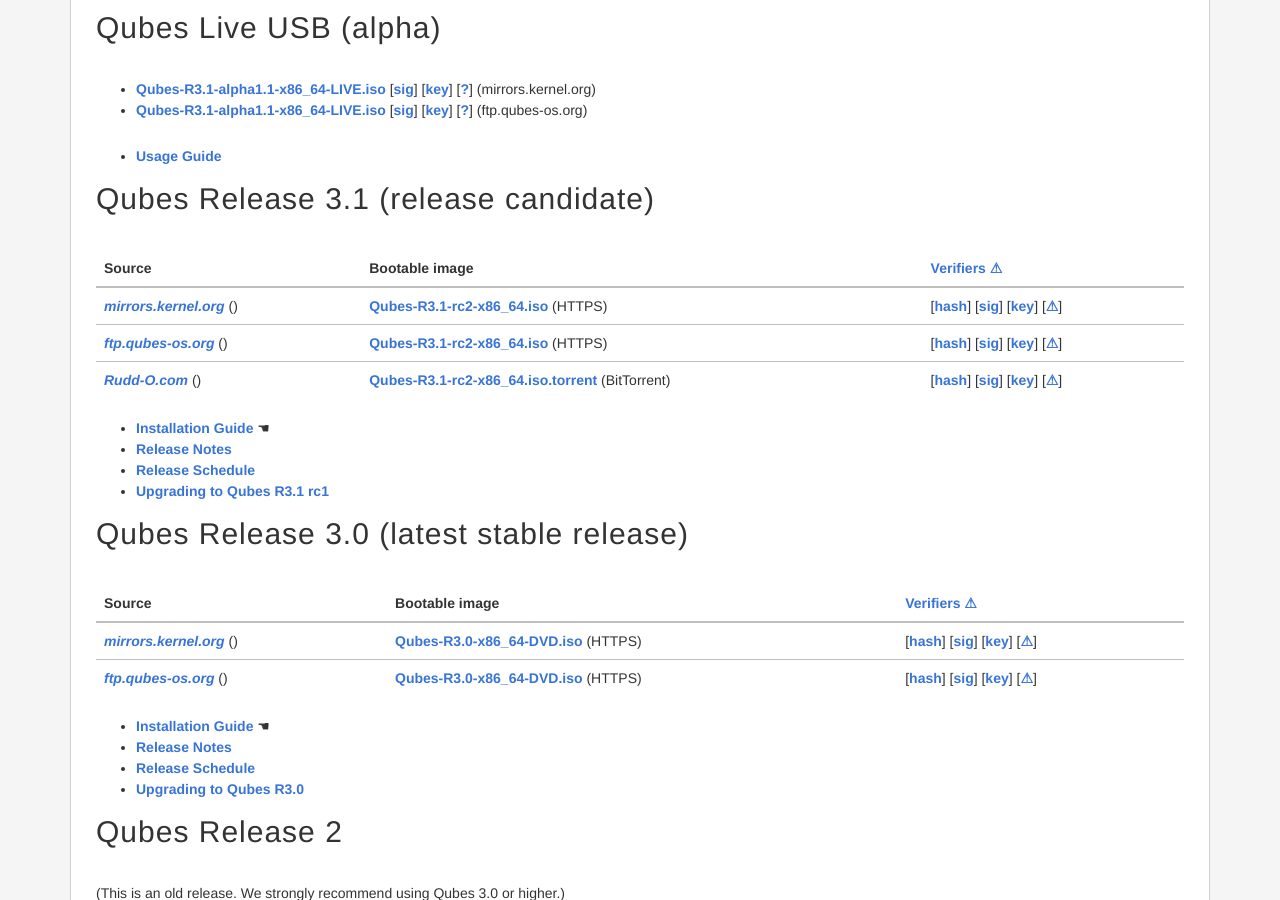
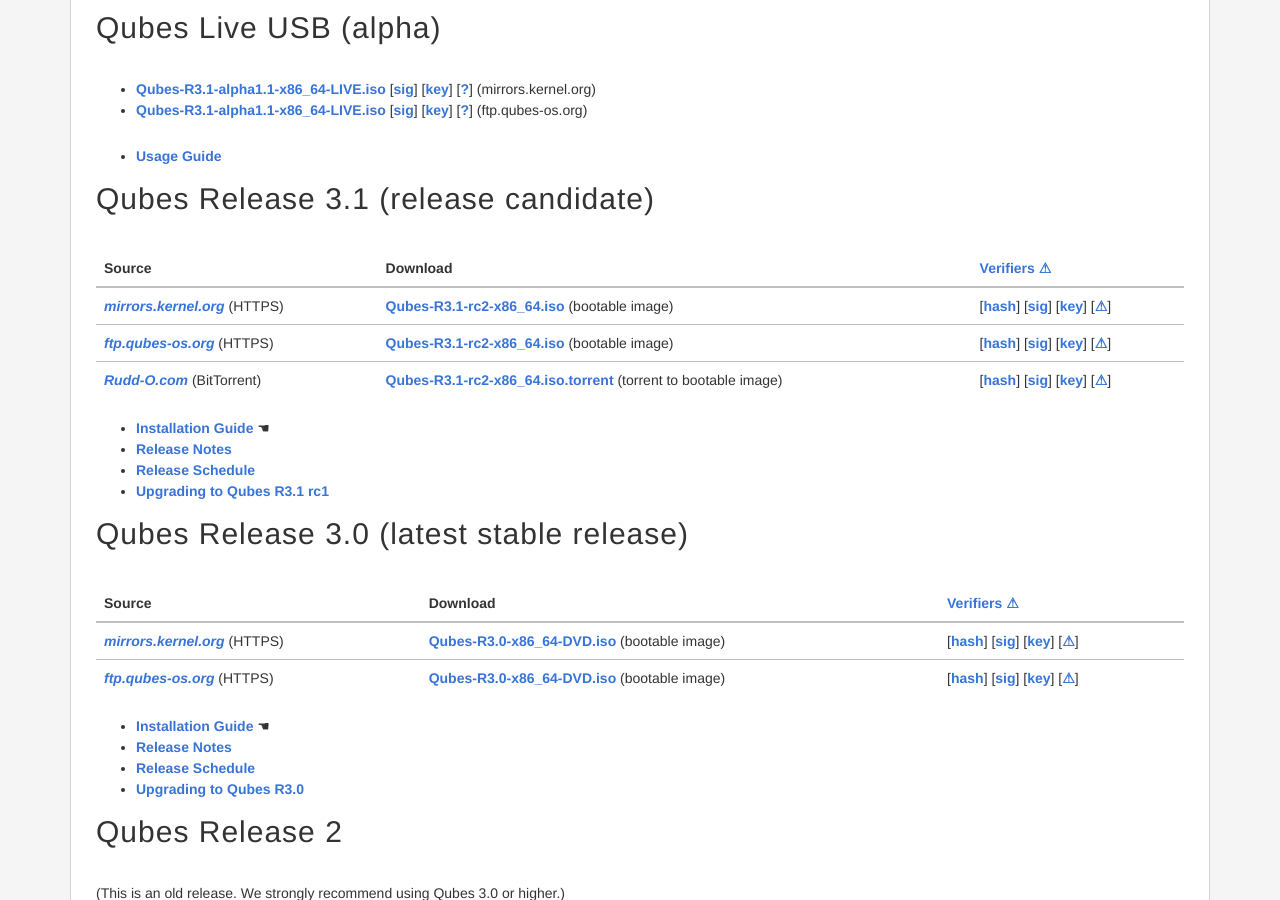
Before and after one commit to QubesOS/qubesos.github.io, a Jekyll site: the page built from pages/downloads.md, in a window 1280 px wide and 900 px high, scrolled down 440 px. Built offline with Jekyll 4.4.1, drawn with Linux system fonts in a browser that asks for light colours; some web fonts are replaced.

```diff
--- a/_data/downloads.yml
+++ b/_data/downloads.yml
@@ -2,7 +2,8 @@ releases:
   - name: Qubes Release 3.1 (release candidate)
     sources:
       mirrors.kernel.org:
-        type: HTTPS
+        method: HTTPS
+        type: bootable image
         filename: Qubes-R3.1-rc2-x86_64.iso
         url: https://mirrors.kernel.org/qubes/iso/Qubes-R3.1-rc2-x86_64.iso
         verifiers:
@@ -10,7 +11,8 @@ releases:
           sig: https://mirrors.kernel.org/qubes/iso/Qubes-R3.1-rc2-x86_64.iso.asc
           key: https://keys.qubes-os.org/keys/qubes-release-3-signing-key.asc
       ftp.qubes-os.org:
-        type: HTTPS
+        method: HTTPS
+        type: bootable image
         filename: Qubes-R3.1-rc2-x86_64.iso
         url: https://ftp.qubes-os.org/iso/Qubes-R3.1-rc2-x86_64.iso
         verifiers:
@@ -18,7 +20,8 @@ releases:
           sig: https://ftp.qubes-os.org/iso/Qubes-R3.1-rc2-x86_64.iso.asc
           key: https://keys.qubes-os.org/keys/qubes-release-3-signing-key.asc
       Rudd-O.com:
-        type: BitTorrent
+        method: BitTorrent
+        type: torrent to bootable image
         filename: Qubes-R3.1-rc2-x86_64.iso.torrent
         url: https://rudd-o.com/downloads/qubes/Qubes-R3.1-rc2-x86_64.iso.torrent
         verifiers:
@@ -38,7 +41,8 @@ releases:
   - name: Qubes Release 3.0 (latest stable release)
     sources:
       mirrors.kernel.org:
-        type: HTTPS
+        method: HTTPS
+        type: bootable image
         filename: Qubes-R3.0-x86_64-DVD.iso
         url: https://mirrors.kernel.org/qubes/iso/Qubes-R3.0-x86_64-DVD.iso
         verifiers:
@@ -46,7 +50,8 @@ releases:
           sig: https://mirrors.kernel.org/qubes/iso/Qubes-R3.0-x86_64-DVD.iso.asc
           key: https://keys.qubes-os.org/keys/qubes-release-3-signing-key.asc
       ftp.qubes-os.org:
-        type: HTTPS
+        method: HTTPS
+        type: bootable image
         filename: Qubes-R3.0-x86_64-DVD.iso
         url: https://ftp.qubes-os.org/iso/Qubes-R3.0-x86_64-DVD.iso
         verifiers:
--- a/pages/downloads.md
+++ b/pages/downloads.md
@@ -45,7 +45,7 @@ Qubes Live USB (alpha)
   <thead>
     <tr>
       <th>Source</th>
-      <th>Bootable image</th>
+      <th>Download</th>
       <th><a href="/doc/verifying-signatures/"
              title="How to verify the authenticity of your download">Verifiers ⚠</a></th>
     </tr>
```
